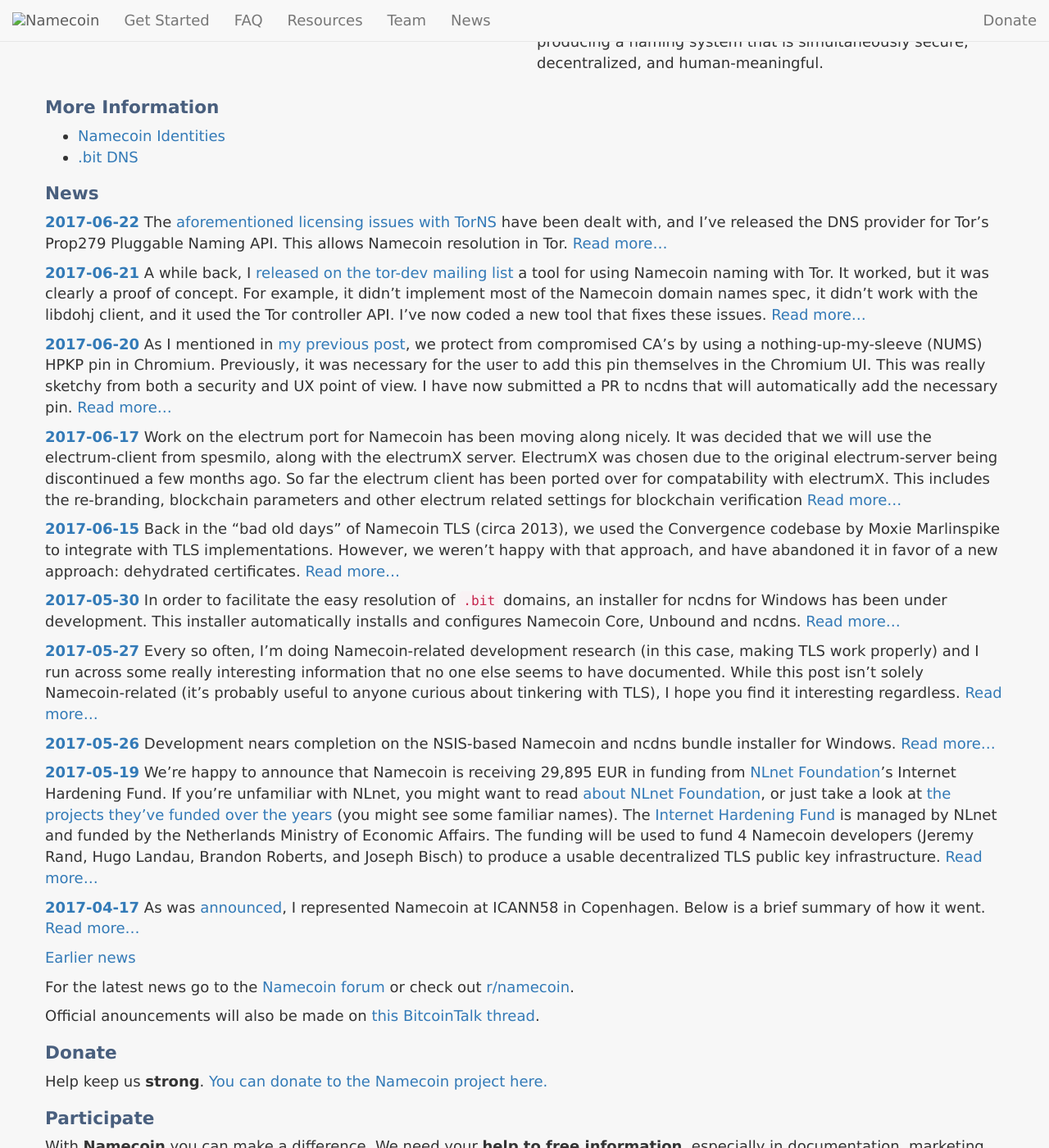
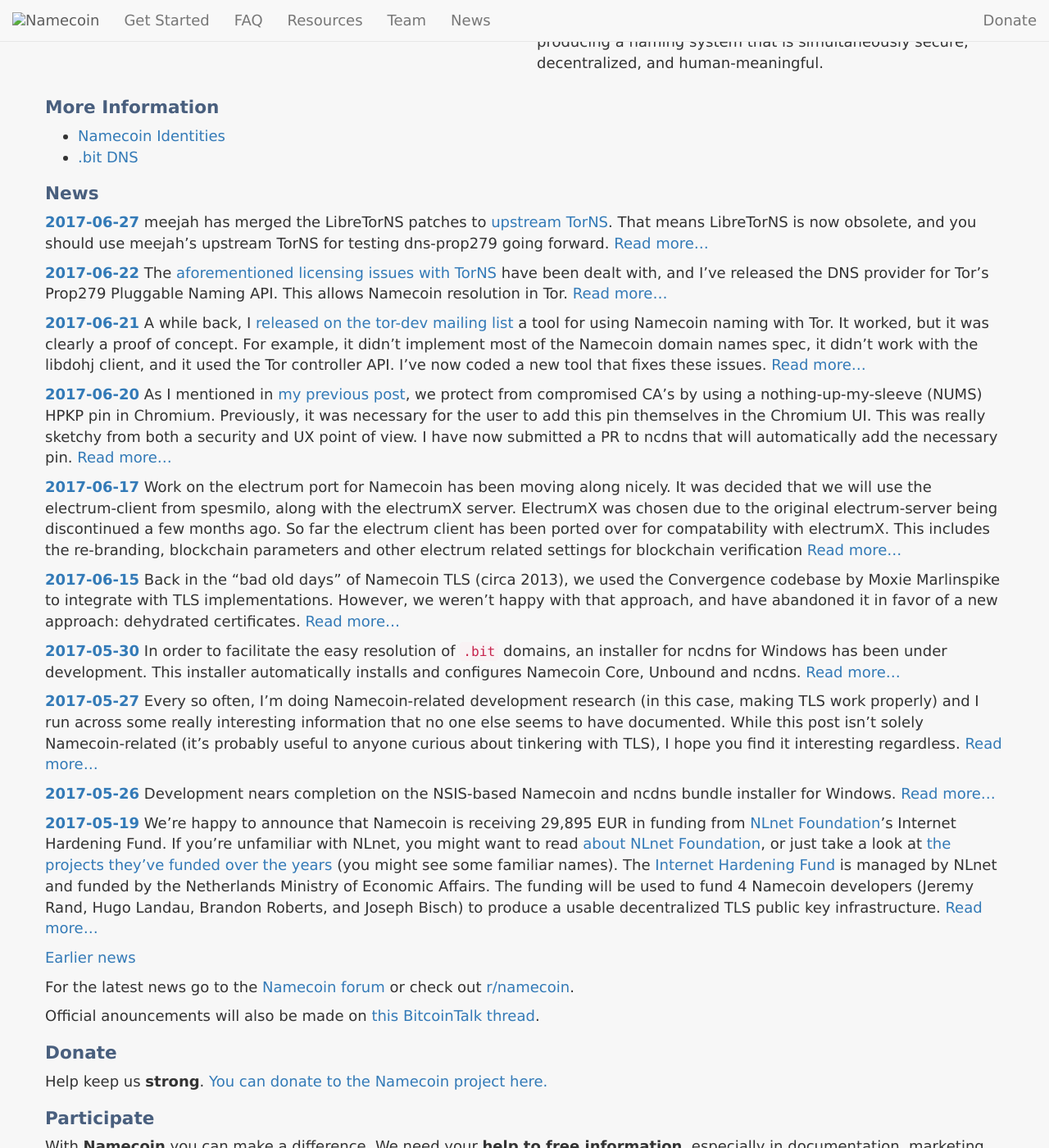
Before and after one commit to JeremyRand/namecoin.org, a Jekyll site: the page built from index.md, in a window 1280 px wide and 1400 px high, scrolled down 901 px. Shown: the whole window at 82% size. Built offline with Jekyll 4.4.1, drawn with Linux system fonts in a browser that asks for light colours; nearby versions of some CDN libraries; library files that are not in the unit come from our copies.

Commit message:
Add Jeremy's post "LibreTorNS Merged to Upstream TorNS".

```diff
--- /dev/null
+++ b/_posts/2017-06-27-libretorns-merged-upstream.md
@@ -0,0 +1,10 @@
+---
+layout: post
+title: LibreTorNS Merged to Upstream TorNS
+author: Jeremy Rand
+tags: [News]
+---
+
+meejah has merged the LibreTorNS patches to [upstream TorNS](https://github.com/meejah/torns).  That means LibreTorNS is now obsolete, and you should use meejah's upstream TorNS for testing dns-prop279 going forward.
+
+Huge thanks to meejah for accepting the patch (and for the code review)!
```
Also changed, not shown: download/betas/index.md (+1 -1 lines).
